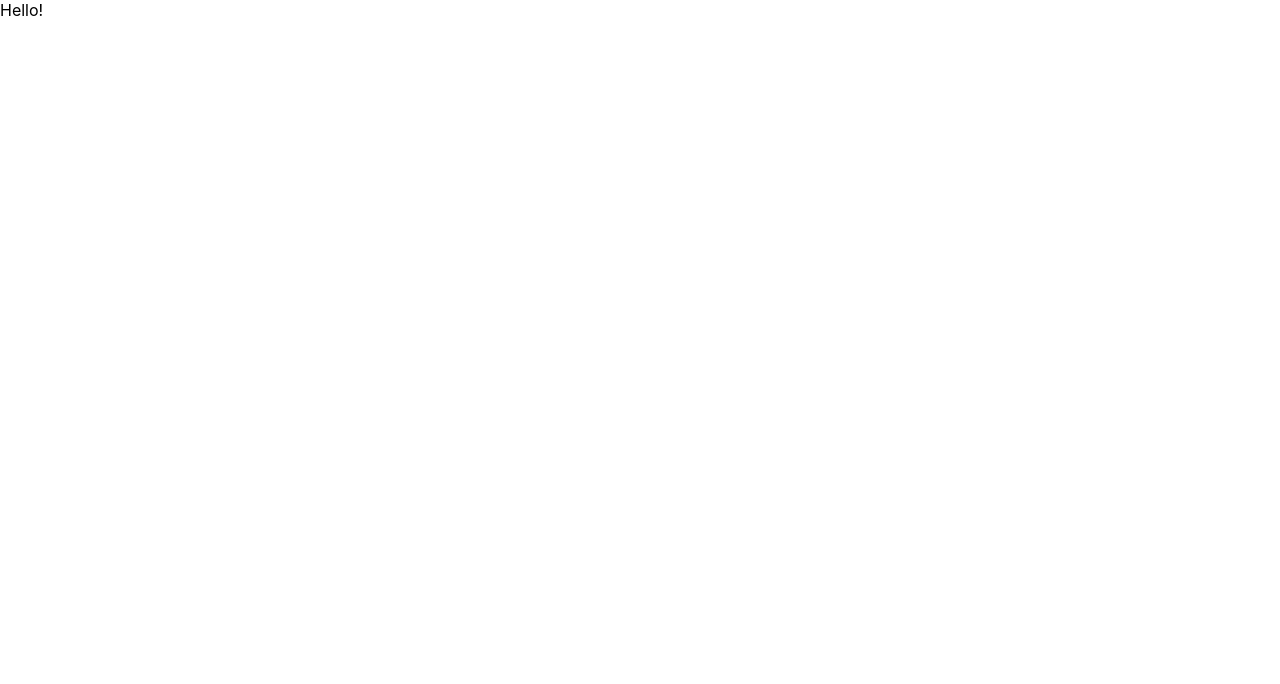
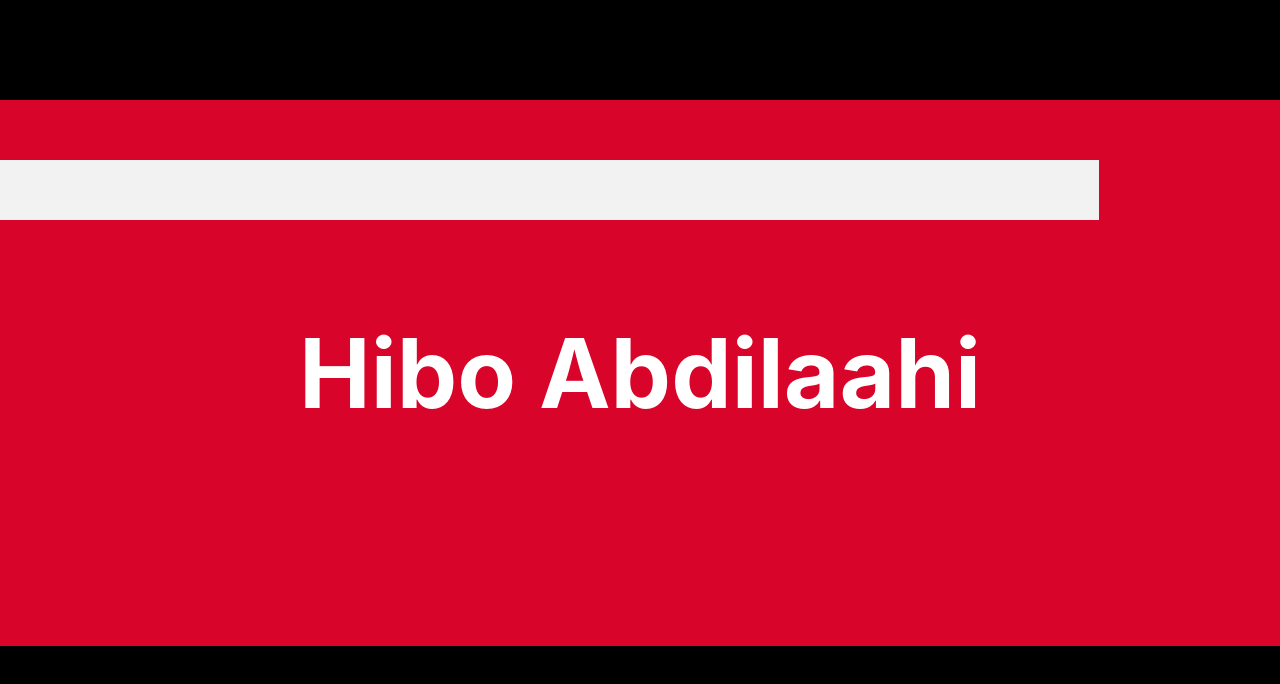
Before and after one commit to hiboabd/personal_website, a React (Create React App) app in the folder my-app/: page / in a window 1280 px wide. Shown: the top 684 px of the page. Built offline with nearby package versions, Linux system fonts and the light colour scheme.

Commit message:
Applied homepage styling
Added name, containers and colours

```diff
--- a/my-app/src/App.css
+++ b/my-app/src/App.css
@@ -1,38 +1,42 @@
-.App {
-  text-align: center;
-}
-
-.App-logo {
-  height: 40vmin;
-  pointer-events: none;
-}
-
-@media (prefers-reduced-motion: no-preference) {
-  .App-logo {
-    animation: App-logo-spin infinite 20s linear;
-  }
-}
-
-.App-header {
-  background-color: #282c34;
+body{
+  background-color: #000000;
   min-height: 100vh;
   display: flex;
   flex-direction: column;
   align-items: center;
   justify-content: center;
   font-size: calc(10px + 2vmin);
+}
+
+h1{
+  font-size: 96px;
   color: white;
 }
 
-.App-link {
-  color: #61dafb;
+.root {
+  position: relative;
 }
 
-@keyframes App-logo-spin {
-  from {
-    transform: rotate(0deg);
-  }
-  to {
-    transform: rotate(360deg);
-  }
+.wrapper {
+  position: relative;
+  height: 600px;
 }
+
+.name-container{
+  background-color: #D90429;
+  width: 1300px;
+  height: 546px;
+  display: flex;
+  flex-direction: column;
+  align-items: center;
+  justify-content: center;
+}
+
+.bar{
+  position: absolute;
+  top: 10%;
+  left: -7%;
+  background-color: #F2F2F2;
+  width: 1200px;
+  height: 60px;
+}
--- a/my-app/src/components/home.js
+++ b/my-app/src/components/home.js
@@ -4,7 +4,12 @@ import React from 'react';
 function Home() {
 
   return (
-    <div> Hello! </div>
+    <div className="wrapper">
+      <div className="bar"></div>
+      <div className="name-container">
+        <h1> Hibo Abdilaahi </h1>
+      </div>
+    </div>
   );
 }
 
```
